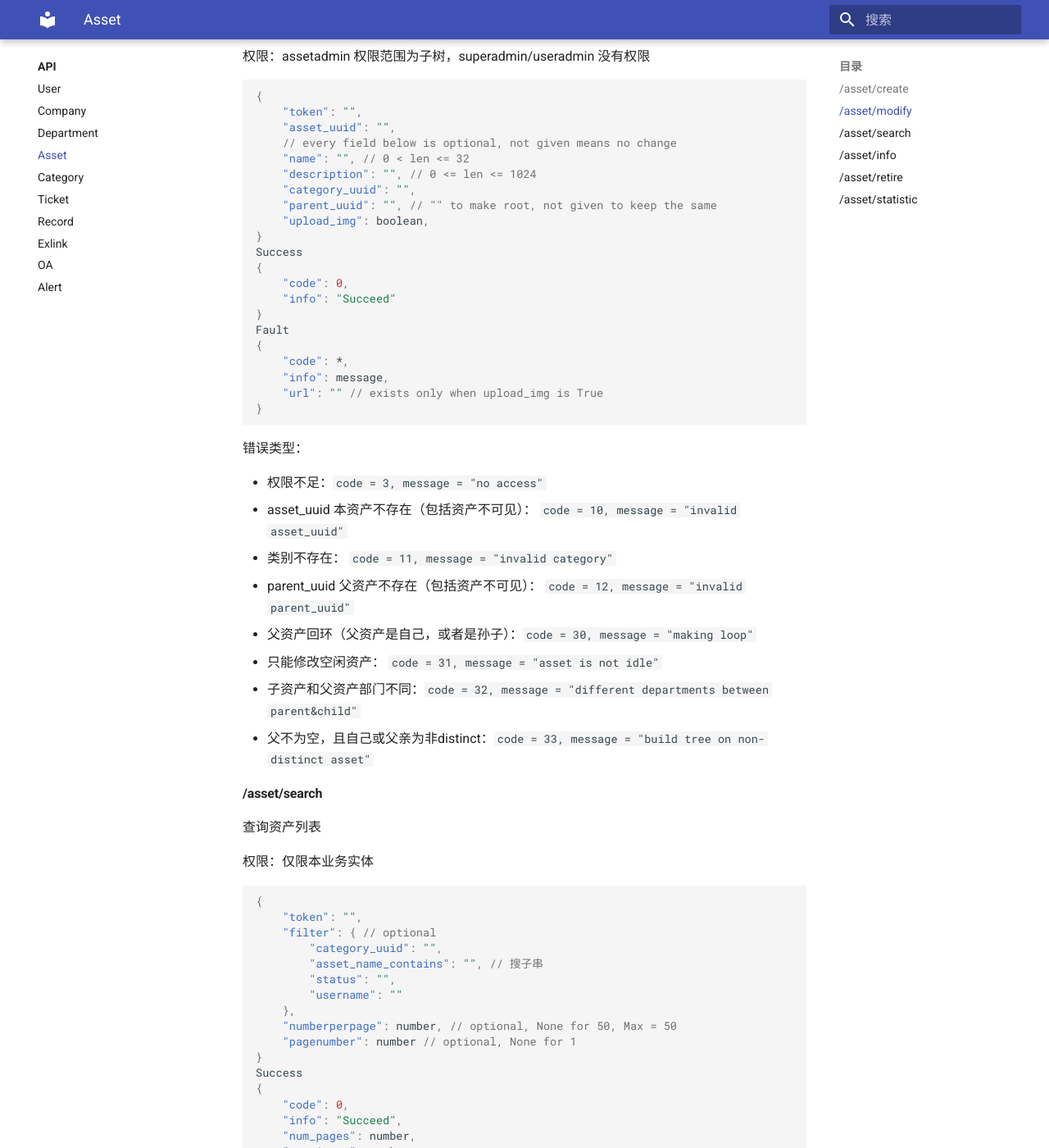
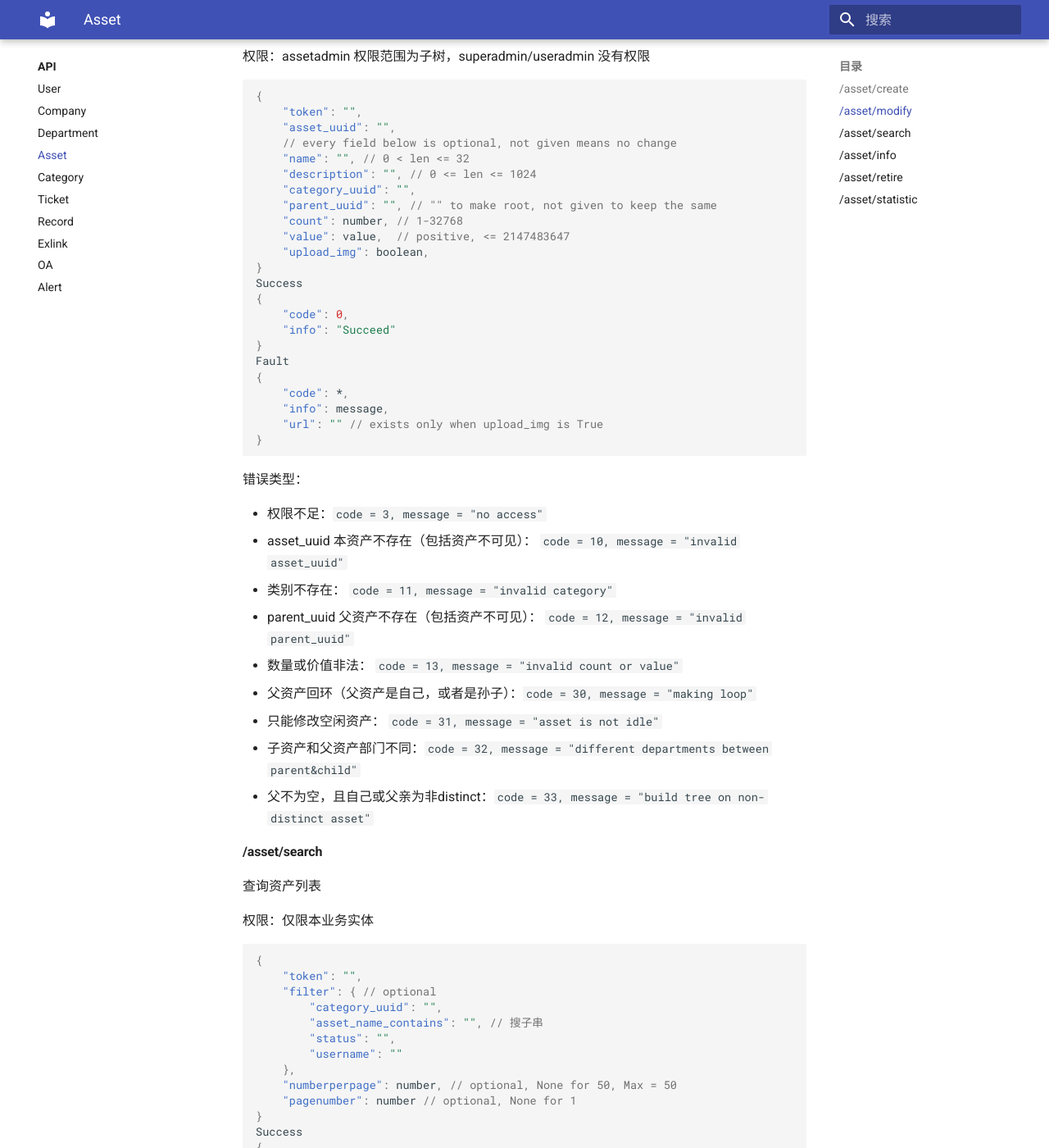
Before and after one commit to kuritas/asseta-docs, an MkDocs documentation site: the page built from docs/API/asset.md, in a window 1280 px wide and 1400 px high, scrolled down 1774 px. Shown: the whole window at 82% size. Built offline with MkDocs 1.6.1 and Material for MkDocs 9.7.7, drawn with Linux system fonts in a browser that asks for light colours.

Commit message:
Update /asset/modify

```diff
--- a/docs/API/asset.md
+++ b/docs/API/asset.md
@@ -86,6 +86,8 @@ upload_img 为 True 时，会返回 url。这个 url 必须通过 put 访问，1
 	"description": "", // 0 <= len <= 1024
 	"category_uuid": "",
 	"parent_uuid": "", // "" to make root, not given to keep the same
+	"count": number, // 1-32768
+	"value": value,  // positive, <= 2147483647
 	"upload_img": boolean,
 }
 Success
@@ -108,6 +110,7 @@ Fault
 - asset_uuid 本资产不存在（包括资产不可见）： `code = 10, message = "invalid asset_uuid"`
 - 类别不存在： `code = 11, message = "invalid category"`
 - parent_uuid 父资产不存在（包括资产不可见）： `code = 12, message = "invalid parent_uuid"`
+- 数量或价值非法： `code = 13, message = "invalid count or value"`
 - 父资产回环（父资产是自己，或者是孙子）：`code = 30, message = "making loop"`
 - 只能修改空闲资产： `code = 31, message = "asset is not idle"`
 - 子资产和父资产部门不同：`code = 32, message = "different departments between parent&child"`
```
